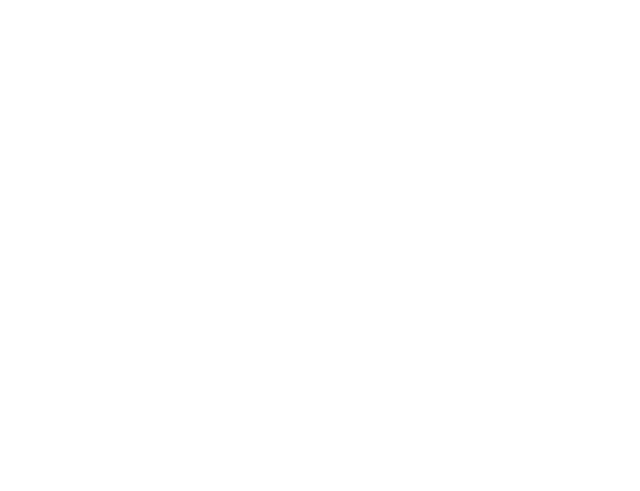
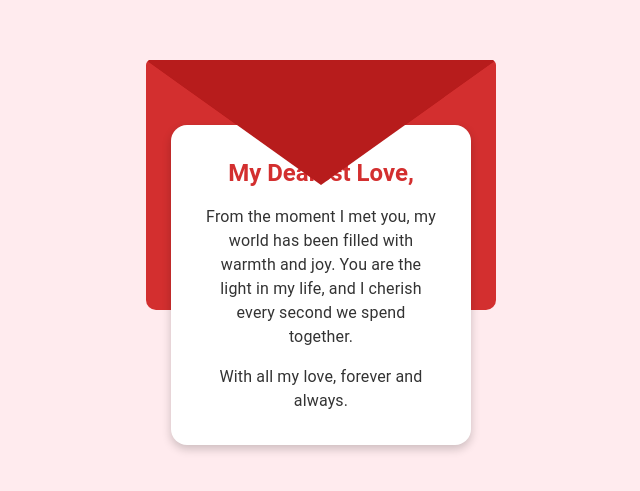
Before and after one commit to miguellllllllllllllllll/girlfriend_quiz, a React (Vite) app: page /letter in a window 1280 px wide. Before the commit this address had no page. Shown: the part 215-706 px from the top of the page, without its empty margins (319-959 px from the left). Built offline with nearby package versions, Linux system fonts and the light colour scheme.

Commit message:
new letter page

```diff
--- a/src/App.jsx
+++ b/src/App.jsx
@@ -3,6 +3,7 @@ import Pinpad from "./pages/Pinpad";
 import Homepage from "./pages/Homepage";
 import "/src/App.css";
 import { BrowserRouter, Routes, Route, Navigate } from "react-router-dom";
+import Letter from "./pages/Letter";
 
 function App() {
   return (
@@ -12,6 +13,7 @@ function App() {
           {/* Weiterleitung von "/" nach "/homepage" */}
           <Route path="/" element={<Navigate to="/homepage" />} />
           <Route path="/homepage" element={<Homepage />} />
+          <Route path="/letter/" element={<Letter />} />
           <Route path="/quiz/*" element={<QuizApp />} />
           <Route path="/pinpad" element={<Pinpad />} />
         </Routes>
--- a/src/Banner.css
+++ /dev/null
@@ -1,13 +0,0 @@
-.banner {
-  width: 100%;
-  max-width: 100%;
-  border-bottom: 10px;
-  box-shadow: 0px 4px 8px rgba(0, 0, 0, 0.2);
-  position: relative;
-  overflow: hidden;
-}
-.banner img {
-  margin: 0;
-  padding: 0;
-  border: none;
-}
--- /dev/null
+++ b/src/Letter.css
@@ -0,0 +1,68 @@
+Overall {
+  display: flex;
+  justify-content: center;
+  align-items: center;
+  height: 100vh;
+  background-color: #ffffff;
+}
+.envelope {
+  position: relative;
+  cursor: pointer;
+}
+
+.back {
+  position: relative;
+  height: 200px;
+  width: 300px;
+  background-color: #ccc;
+}
+
+.front {
+  position: relative;
+  height: 200px;
+  width: 300px;
+  border: 130px solid transparent;
+  border-top: 100px solid #fff;
+}
+
+.envelope:hover .front {
+  transform: rotateX(160deg);
+  transition: transform 0.4s;
+}
+
+.letter {
+  position: absolute;
+  top: -100px;
+  left: 0;
+  transition: top 0.2s;
+}
+
+.envelope:hover .letter {
+  top: 0;
+}
+
+.heart {
+  background-color: red;
+  height: 70px;
+  width: 70px;
+  position: relative;
+  top: 20px;
+  left: 20px;
+  transform: rotate(-45deg);
+}
+
+@keyframes textEffect {
+  0% {
+    opacity: 0;
+  }
+  50% {
+    opacity: 1;
+  }
+  100% {
+    opacity: 0;
+  }
+}
+
+.text {
+  animation: textEffect 5s infinite;
+}
--- a/src/Pinpad.css
+++ b/src/Pinpad.css
@@ -14,7 +14,6 @@
 }
 
 main {
-  margin-left: 650px;
   display: flex;
   flex-direction: column;
   max-width: 300px;
@@ -65,7 +64,7 @@ button.quizbutton:active {
   justify-content: center;
 }
 
-input.input {
+input {
   margin-bottom: 32px;
   padding: 16px;
 
--- a/src/PostIt.css
+++ b/src/PostIt.css
@@ -12,7 +12,7 @@
   background: #ffa;
   overflow: hidden;
   margin: 60px;
-  margin-left: 300px;
+
   padding: 20px;
   border-radius: 0 0 0 30px/45px;
   box-shadow: inset 0 -40px 40px rgba(0, 0, 0, 0.2),
--- a/src/components/Banner.jsx
+++ b/src/components/Banner.jsx
@@ -1,18 +1,19 @@
 import React from "react";
-import "../assets/fonts/fonts.css"; // Import fonts
-import "/src/Banner.css"; // Styles for the banner
+import { Box, Typography } from "@mui/material";
 
 const Banner = ({
   text,
-  images = [], // Array of images
-  color = "#333", // Background color
+  images = [], // Array von Bildern
+  color = "#333", // Hintergrundfarbe
   font = "CustomFont",
   textColor = "#fff",
-  size = "200px", // Default height
-  fit = "cover", // "cover" or "contain"
+  size = "200px", // Standardhöhe
+  fit = "cover", // "cover" oder "contain"
 }) => {
-  const bannerStyle = {
-    backgroundColor: color, // Always keep background color
+  return (
+    <Box
+      sx={{
+        backgroundColor: color,
         height: size,
         display: "flex",
         alignItems: "center",
@@ -24,11 +25,13 @@ const Banner = ({
         width: "100%",
         position: "relative",
         overflow: "hidden",
-  };
-
-  const imagesContainerStyle = {
+        boxShadow: "0px 4px 8px rgba(0, 0, 0, 0.2)",
+      }}
+    >
+      {images.length > 0 && (
+        <Box
+          sx={{
             display: "flex",
-    gap: "0px", // ❌ Entfernt jeglichen Abstand
             alignItems: "center",
             justifyContent: "center",
             position: "absolute",
@@ -36,34 +39,28 @@ const Banner = ({
             height: "100%",
             top: 0,
             left: 0,
-  };
-
-  const imageStyle = {
-    display: "block",
-    margin: "0", // ❌ Entfernt Abstand
-    padding: "0", // ❌ Entfernt Abstand
-    border: "none", // ❌ Falls ein Rahmen da ist
-    width: "auto",
-    height: "100%",
-    objectFit: "cover",
-  };
-
-  return (
-    <div className="banner" style={bannerStyle}>
-      {images.length > 0 && (
-        <div style={imagesContainerStyle}>
+          }}
+        >
           {images.map((image, index) => (
-            <img
+            <Box
+              component="img"
               key={index}
               src={image}
               alt={`Banner ${index}`}
-              style={imageStyle}
+              sx={{
+                display: "block",
+                width: "auto",
+                height: "100%",
+                objectFit: fit,
+              }}
             />
           ))}
-        </div>
+        </Box>
       )}
-      <h1 style={{ position: "relative", zIndex: 2 }}>{text}</h1>
-    </div>
+      <Typography variant="h4" sx={{ position: "relative", zIndex: 2 }}>
+        {text}
+      </Typography>
+    </Box>
   );
 };
 
--- a/src/main.jsx
+++ b/src/main.jsx
@@ -1,6 +1,6 @@
 import { StrictMode } from "react";
 import { createRoot } from "react-dom/client";
-import "./index.css";
+
 import App from "./App.jsx";
 
 createRoot(document.getElementById("root")).render(
--- /dev/null
+++ b/src/pages/Letter.jsx
@@ -0,0 +1,130 @@
+import React, { useState } from "react";
+import { Box, Typography, Paper } from "@mui/material";
+import { motion } from "framer-motion";
+
+export default function LoveLetter() {
+  const [open, setOpen] = useState(false);
+
+  return (
+    <Box
+      sx={{
+        display: "flex",
+        justifyContent: "center",
+        alignItems: "center",
+        height: "100vh",
+        backgroundColor: "#ffebee",
+      }}
+    >
+      <Box
+        sx={{
+          position: "relative",
+          width: "350px",
+          height: "250px",
+        }}
+      >
+        {/* Envelope Bottom Part */}
+        <Box
+          sx={{
+            position: "absolute",
+            width: "100%",
+            height: "100%",
+            backgroundColor: "#d32f2f",
+            borderRadius: "5px 5px 10px 10px",
+            borderBottom: "10px",
+
+            zIndex: 1,
+          }}
+        />
+
+        {/* Envelope Flap */}
+        <motion.div
+          initial={{ rotateX: 0 }}
+          animate={{ rotateX: open ? 180 : 0 }}
+          transition={{ duration: 0.5 }}
+          style={{
+            position: "absolute",
+            top: 0,
+            width: "100%",
+            height: "50%",
+            backgroundColor: "#b71c1c",
+            borderRadius: "5px 5px 0 0",
+            clipPath: "polygon(0% 0%, 100% 0%, 50% 100%)",
+            transformOrigin: "top",
+            cursor: "pointer",
+            zIndex: 3,
+          }}
+          onClick={() => setOpen(!open)}
+        />
+        <motion
+          initial={{ rotateX: 0 }}
+          animate={{ rotateX: open ? 180 : 0 }}
+          transition={{ duration: 0.5 }}
+          style={{
+            position: "absolute",
+            top: 0,
+            width: "100%",
+            height: "50%",
+            backgroundColor: "#b71c1c",
+            borderRadius: "5px 5px 0 0",
+            clipPath: "polygon(0% 0%, 100% 0%, 50% 100%)",
+            transformOrigin: "top",
+
+            zIndex: 2,
+          }}
+        />
+
+        {/* Love Letter */}
+        <motion.div
+          initial={{ y: 100 }}
+          animate={{ y: open ? -180 : 100 }}
+          transition={{ type: "spring", stiffness: 100 }}
+          style={{
+            position: "absolute",
+            borderRadius: "5px",
+            top: "50%",
+            left: "50%",
+            transform: "translate(-50%, -50%)",
+            zIndex: 2,
+          }}
+        >
+          <Paper
+            elevation={10}
+            sx={{
+              position: "absolute",
+              top: "50%",
+              left: "50%",
+              transform: "translate(-50%, -50%)",
+              padding: "32px",
+              width: "300px",
+              textAlign: "center",
+              backgroundColor: "#fff",
+              borderRadius: "16px",
+              boxShadow: "0 4px 10px rgba(0, 0, 0, 0.2)",
+            }}
+          >
+            <Typography
+              variant="h5"
+              sx={{ color: "#d32f2f", fontWeight: "bold" }}
+            >
+              My Dearest Love,
+            </Typography>
+            <Typography
+              variant="body1"
+              sx={{ marginTop: "16px", color: "#333" }}
+            >
+              From the moment I met you, my world has been filled with warmth
+              and joy. You are the light in my life, and I cherish every second
+              we spend together.
+            </Typography>
+            <Typography
+              variant="body1"
+              sx={{ marginTop: "16px", color: "#333" }}
+            >
+              With all my love, forever and always.
+            </Typography>
+          </Paper>
+        </motion.div>
+      </Box>
+    </Box>
+  );
+}
--- a/src/pages/quiz.jsx
+++ b/src/pages/quiz.jsx
@@ -36,6 +36,16 @@ const quizData = {
       text: "What is Açucena's favorite food?",
       options: ["Francesinha", "Chilli con carne", "Miguel", "Sushi"],
       correct: ["Chilli con carne", "Miguel"],
+    },
+    {
+      text: "What is Açucena's favorite Monster?",
+      options: [
+        "White Monster",
+        "Monster Reserve",
+        "Any Monster Beast",
+        "Mango Loco",
+      ],
+      correct: ["Mango Loco"],
     },
   ],
   BigBlackMenBootyShaking: [],
@@ -252,6 +262,9 @@ function Results() {
       <Typography variant="h6">
         Score: {score} / {quizData.Açucena.length}
       </Typography>
+      <Typography variant="h6">
+        The code you are looking for is: 1022
+      </Typography>
       <Button
         variant="contained"
         color="primary"
```
Also changed, not shown: src/index.css (deleted), 1 other file (tests, documents, lock files or other folders). Lines whose indentation alone changed are shown as unchanged.
